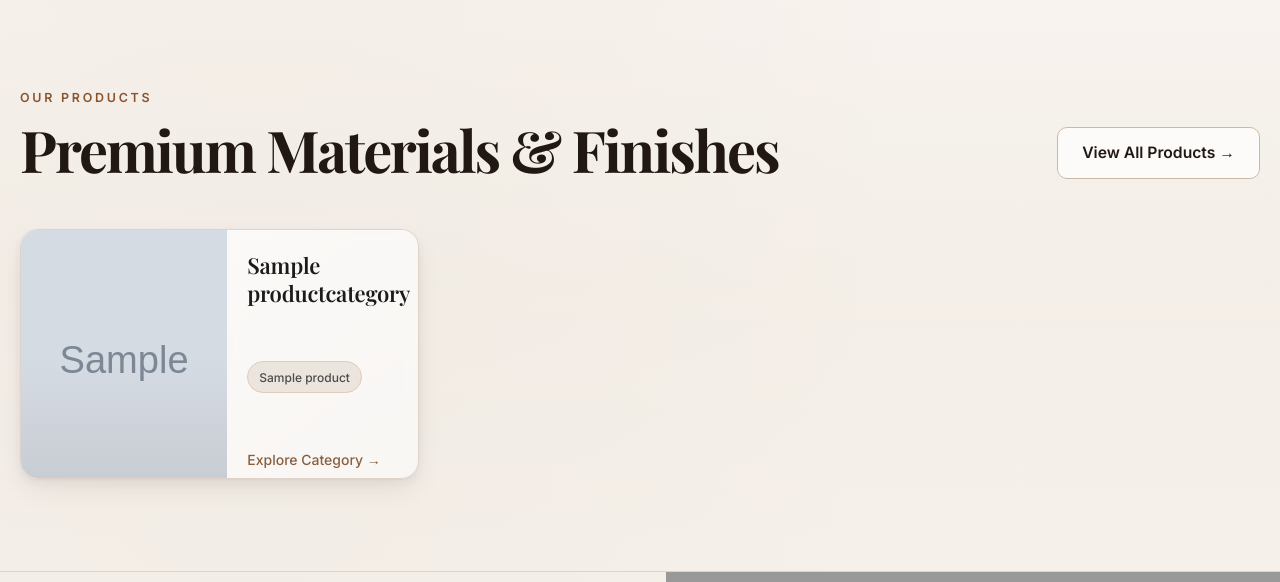
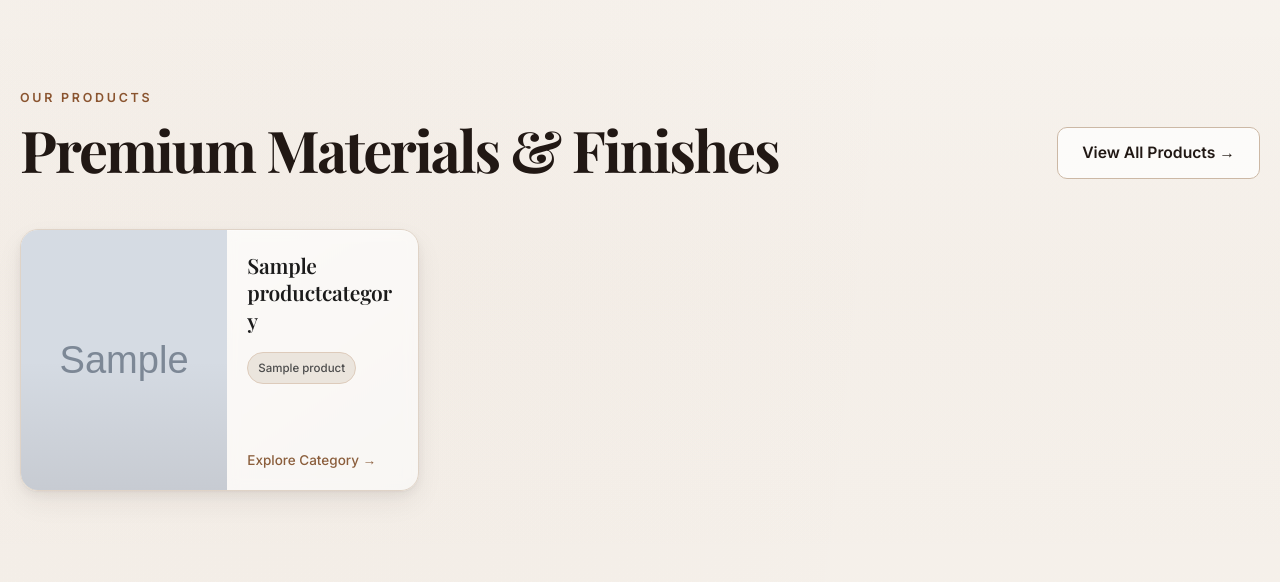
Before and after one commit to ayushujjawal99-stack/sudama-interiors, a Django app: page / in a window 1280 px wide. Shown: the part 1405-1987 px from the top of the page. Run offline with Django 5.2, Linux system fonts and the light colour scheme; tables that the repository leaves empty hold one stand-in row (values such as "Sample post"); grey boxes marked "Sample" are stand-in pictures; grey boxes are pictures that could not be loaded.

Commit message:
update content

```diff
--- a/static/css/style.css
+++ b/static/css/style.css
@@ -2127,11 +2127,16 @@ section[id] {
 /* PRODUCT SECTION GRID */
 /* ============================= */
 
+/* ============================= */
+/* PRODUCT GRID */
+/* ============================= */
+
 .products-grid {
     display: grid;
     grid-template-columns: repeat(3, 1fr);
     gap: 26px;
     margin-top: 40px;
+    align-items: stretch;
 }
 
 /* ============================= */
@@ -2140,7 +2145,7 @@ section[id] {
 
 .product-category-card {
     display: flex;
-    height: 250px;
+    min-height: 250px; /* FIX: removed fixed height */
     border-radius: 22px;
     overflow: hidden;
     background: linear-gradient(145deg, #f6f2ed, #ece6de);
@@ -2160,18 +2165,18 @@ section[id] {
 
 .product-card-image {
     width: 52%;
-    height: 100%;
+    min-height: 100%;
     background-size: cover;
     background-position: center;
     position: relative;
     transition: transform 0.5s ease;
+    flex-shrink: 0;
 }
 
 .product-category-card:hover .product-card-image {
     transform: scale(1.08);
 }
 
-/* Gradient Overlay (balanced for readability) */
 .product-card-image::after {
     content: "";
     position: absolute;
@@ -2188,26 +2193,34 @@ section[id] {
     padding: 22px 20px;
     display: flex;
     flex-direction: column;
-    justify-content: center;
+    justify-content: flex-start; /* FIX: was center */
     background: rgba(255,255,255,0.65);
     backdrop-filter: blur(6px);
-}
-
-/* Title */
+    gap: 6px;
+}
+
+/* ============================= */
+/* TEXT */
+/* ============================= */
+
 .product-card-body h3 {
-    font-size: 22px;
+    font-size: 21px;
     font-weight: 600;
     color: #1b1b1b;
-    margin-bottom: 10px;
-    line-height: 1.25;
-}
-
-/* Description */
+    line-height: 1.3;
+    word-break: break-word;
+}
+
 .product-card-body p {
-    font-size: 14px;
+    font-size: 13.5px;
     color: #6a6a6a;
-    margin-bottom: 14px;
     line-height: 1.5;
+
+    /* FIX: prevent overflow */
+    display: -webkit-box;
+    -webkit-line-clamp: 2;
+    -webkit-box-orient: vertical;
+    overflow: hidden;
 }
 
 /* ============================= */
@@ -2218,15 +2231,14 @@ section[id] {
     display: flex;
     flex-wrap: wrap;
     gap: 6px;
-    margin-bottom: 14px;
 }
 
 .product-tag {
     background: #ebe5dd;
     color: #4c4c4c;
-    padding: 5px 11px;
+    padding: 5px 10px;
     border-radius: 20px;
-    font-size: 12px;
+    font-size: 11.5px;
     transition: all 0.2s ease;
 }
 
@@ -2239,11 +2251,11 @@ section[id] {
 /* ============================= */
 
 .explore-link {
+    margin-top: auto; /* FIX: always push to bottom */
     font-weight: 500;
-    font-size: 14px;
+    font-size: 13.5px;
     color: #8b5e3c;
     transition: all 0.25s ease;
-    margin-top: auto;
 }
 
 .product-category-card:hover .explore-link {
```
Also changed, not shown: other parts of static/css/style.css (+37 -34 lines).
